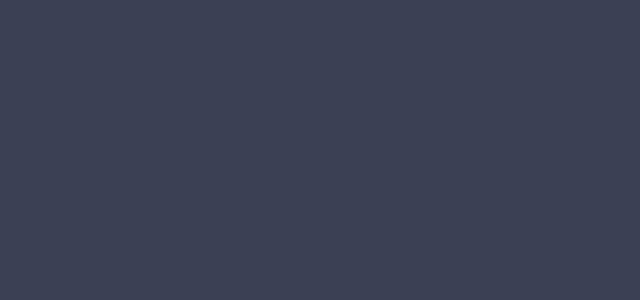
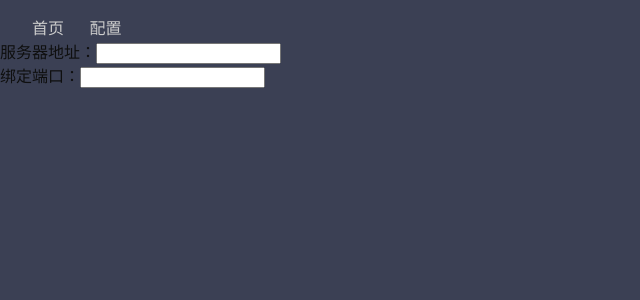
Before and after one commit to r3fuse/frpc-desktop, a Vue app: page /#/server in a window 1280 px wide. Before the commit this address had no page. Shown: the top 300 px of the page, without its empty margins (0-640 px from the left). Built offline with nearby package versions, Linux system fonts and the light colour scheme.

Commit message:
新增tab功能

```diff
--- a/src-tauri/tauri.conf.json
+++ b/src-tauri/tauri.conf.json
@@ -25,6 +25,7 @@
     "active": true,
     "targets": "all",
     "icon": [
+      "goodbye.jpg",
       "icons/32x32.png",
       "icons/128x128.png",
       "icons/128x128@2x.png",
--- a/src/App.vue
+++ b/src/App.vue
@@ -1,4 +1,5 @@
 <script setup lang="ts">
+import Bar from "./components/bar/index.vue"
 
 if (import.meta.env.PROD) {
   window.addEventListener("contextmenu", e => e.preventDefault(), true);
@@ -8,6 +9,7 @@ if (import.meta.env.PROD) {
 
 <template>
   <div class="app">
+    <Bar/>
     <RouterView/>
   </div>
 </template>
--- /dev/null
+++ b/src/assets/css/main.css
@@ -0,0 +1,5 @@
+:root{
+    --purple:#ca9ee5;
+    --lightBlue:#3b4054;
+    --darkBlue:#303446;
+}
--- /dev/null
+++ b/src/components/bar/index.vue
@@ -0,0 +1,47 @@
+<script setup lang="ts">
+
+</script>
+
+<template>
+    <div class="bar">
+        <ul>
+            <li>
+                <RouterLink to="/">
+                            首页
+                </RouterLink>
+            </li>
+            <li>
+                <RouterLink to="server">
+                    配置
+                </RouterLink>
+            </li>
+        </ul>
+    </div>
+</template>
+
+
+<style scoped>
+a{
+    text-decoration: none;
+    color: #ccc;
+}
+.bar{
+    width: fit-content;
+    background-color: var(--lightBlue);
+    margin: 1rem 1rem 0 2rem;
+    font-weight: bold;
+}
+.bar ul{
+    margin: 0;
+    padding: 0;
+    list-style: none;
+    display: flex;
+}
+.bar ul li{
+    margin: 0;
+    margin-right: 1.6rem;
+    display: flex;
+    align-content: center;
+    justify-content: center;
+}
+</style>
--- a/src/main.ts
+++ b/src/main.ts
@@ -1,3 +1,5 @@
+import "./assets/css/main.css"
+
 import { createApp } from "vue";
 import { createPinia } from "pinia";
 import App from "./App.vue";
--- a/src/router/index.ts
+++ b/src/router/index.ts
@@ -3,6 +3,7 @@ import { createWebHashHistory, createRouter } from 'vue-router'
 import HomeView from '../views/index.vue'
 import Terminal from '../views/terminal.vue'
 import Config from '../views/config.vue'
+import Server from '../views/server.vue'
 
 
 const router = createRouter({
@@ -20,6 +21,10 @@ const router = createRouter({
       path: '/config/:operation',
       name:'config',
       component: Config
+    },{
+      path: '/server',
+      name:'Server',
+      component: Server
     }
   ],
 })
--- a/src/views/index.vue
+++ b/src/views/index.vue
@@ -63,7 +63,7 @@ const status = ref<boolean>(false)
 
 <style scoped>
 .index{
-    height: 100%;
+    height: 94%;
     display: flex;
     background-color: #3b4054;
     flex-direction: column;
@@ -113,7 +113,7 @@ const status = ref<boolean>(false)
 }
 .circle.right{
     left: 62%;
-    background-color: rgb(220, 15, 15);
+    background-color: #dc0f0f;
 }
 /* .circle.green{
     background-color: #0fde16;
@@ -122,7 +122,7 @@ const status = ref<boolean>(false)
     background-color: rgb(220, 15, 15);
 } */
 .bottom{
-    flex: 3;
+    flex: 4;
     overflow: hidden;
     border-top: 2px solid #63687f;
 }
--- /dev/null
+++ b/src/views/server.vue
@@ -0,0 +1,23 @@
+<script setup lang="ts">
+
+</script>
+
+<template>
+    <div class="server">
+        <div class="config">
+            <div class="address">
+                <label for="ip">服务器地址：</label><input type="text" id="ip">
+            </div>
+            <div class="port">
+                <label for="port">绑定端口：</label><input type="number" id="port">
+            </div>
+        </div>
+    </div>
+</template>
+
+
+<style scoped>
+.address{
+    color: var(--pureple);
+}
+</style>
```
Also changed, not shown: src/assets/goodbye.jpg (added).
